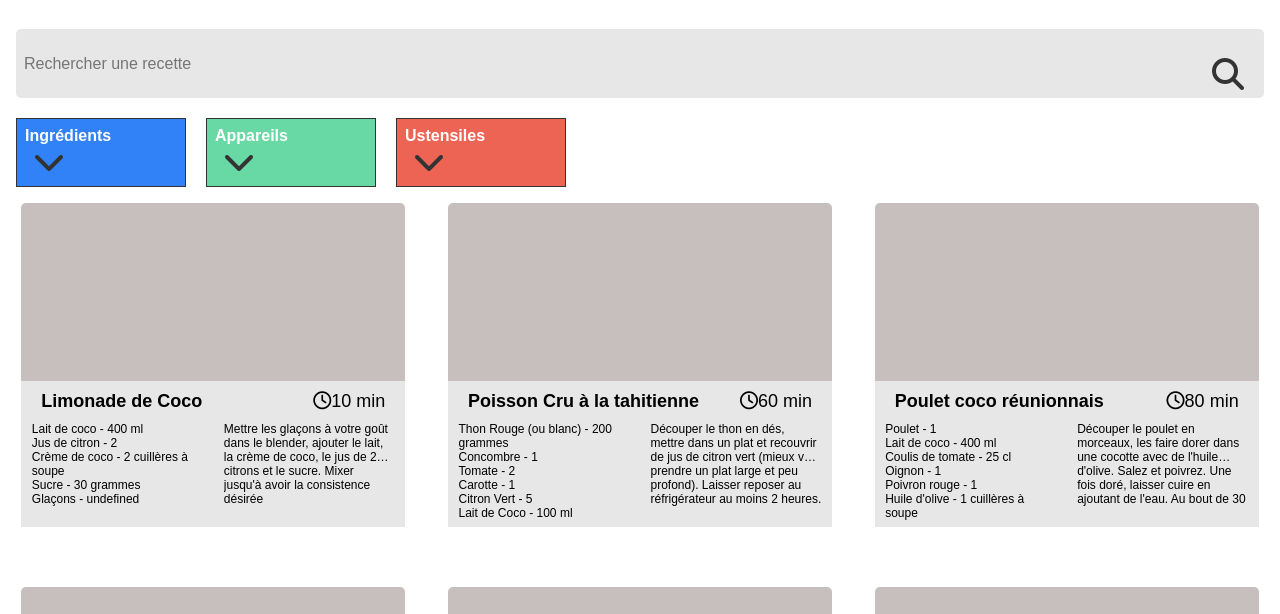
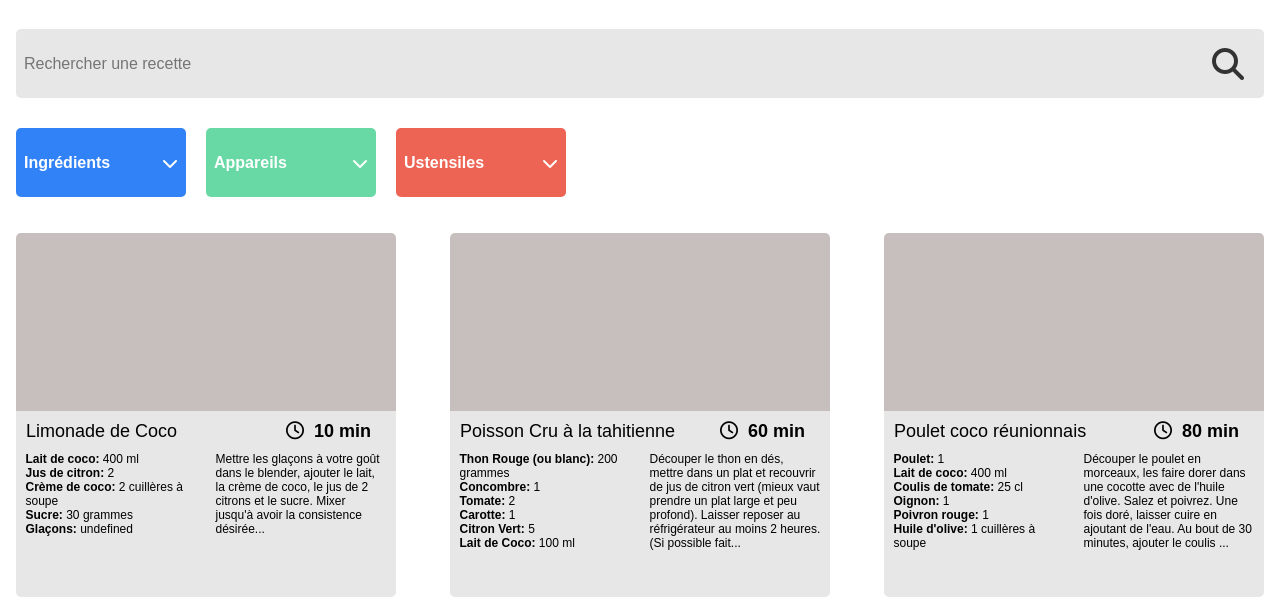
Before and after one commit to ElvisGalvez/Projet-7---Developpez-un-algorithme-de-recherche-en-JavaScript, a plain HTML site: page index.html in a window 1280 px wide. Shown: the part 107-721 px from the top of the page. Drawn offline with Linux system fonts and the light colour scheme.

Commit message:
front 90%

```diff
--- a/css/style.scss
+++ b/css/style.scss
@@ -48,7 +48,6 @@ header {
     height: 69px;
     border-radius: 5px;
     position: relative;
-    margin: 0px 0px 20px 0px;
 }
 
 .search i {
@@ -61,37 +60,47 @@ header {
     display: flex;
     padding: 0px 20px 0px 0px;
 }
-.menu_boxes{
-    display: flex;
+.menu_boxes {
+  display: flex;
+  margin: 30px 0px 20px 0px;
+}
+
+.menu_box {
+  border-radius: 5px;
+  padding: 0.5rem;
+  text-align: center;
+  display: flex;
+  align-items: center;
+  width: 170px;
+  height: 69px;
+  margin: 0px 20px 0px 0px;
 }
 
 .ingredients_menu_box {
-    background-color: #3282F7;
+  background-color: #3282F7;
 }
 
 .appliance_menu_box {
-    background-color: #68D9A4;
+  background-color: #68D9A4;
 }
 
 .ustensils_menu_box {
-    background-color: #ED6454;
+  background-color: #ED6454;
 }
 
-.search .menu_box {
-    border: 1px solid #333;
-    padding: 0.5rem;
-    text-align: center;
-    display: flex;
-    width: 170px;
-    height: 69px;
-    margin: 0px 20px 0px 0px;
+.menu_box h3 {
+  margin: 0;
+  font-size: 1rem;
+  color: white;
+  width: 100%;
+  display: flex;
+  align-items: center;
+  justify-content: space-between;
+  cursor: pointer;
 }
 
-
-.menu_box h3 {
-    margin-bottom: 0.5rem;
-    font-size: 1rem;
-    color: white;
+.menu_chevron {
+  margin-left: 5px;
 }
 
 // recipes
@@ -100,14 +109,15 @@ header {
     display: flex;
     flex-wrap: wrap;
     width: 100%;
-    justify-content: space-around;
+    justify-content: space-between;
+    padding: 0px 16px 0px 16px;
 }
 
 .recipe-card {
     display: flex;
     flex-direction: column;
     margin-bottom: 20px;
-    width: 30%;
+    width: 380px;
     height: 364px;
     border-radius: 5px;
   }
@@ -120,23 +130,33 @@ header {
 
   .recipe-card__details {
 background-color: #E7E7E7;
+height:186px;
+border-radius: 0px 0px 5px 5px;
   }
 
   .recipe-card__title-time {
     display: flex;
     justify-content: space-between;
     align-items: flex-start;
-    padding: 10px 20px 10px 20px;
+    padding: 10px 10px 10px 10px;
   }
 
   .recipe-card__title {
     font-size: 18px;
     max-width: 300px;
+    font-weight: 400;
   }
 
   .recipe-card__time {
   font-size: 18px;
+  font-weight: 700;
+  width: 100px;
 }
+
+.recipe-card__time i{
+  padding: 0px 10px 0px 0px;
+}
+
 .recipe-card__ingredients-description{
     display: flex;
     justify-content: space-around;
@@ -154,11 +174,7 @@ background-color: #E7E7E7;
 
   .recipe-card__description {
     font-size: 12px;
-    display: -webkit-box;
-  -webkit-box-orient: vertical;
-  -webkit-line-clamp: 3;
-  overflow: hidden;
-  text-overflow: ellipsis;
+
   width: 171px;
     height: 86px;
   }
--- a/index.html
+++ b/index.html
@@ -22,13 +22,13 @@
     </form>
     <div class="menu_boxes">
       <div class="ingredients_menu_box menu_box">
-            <h3>Ingrédients <i class="fas fa-chevron-down"></i></h3>
+        <h3>Ingrédients <span class="menu_chevron fas fa-chevron-down"></span></h3>
       </div>
       <div class="appliance_menu_box menu_box">
-            <h3>Appareils <i class="fas fa-chevron-down"></i></h3>
+        <h3>Appareils <span class="menu_chevron fas fa-chevron-down"></span></h3>
       </div>
       <div class="ustensils_menu_box menu_box">
-            <h3>Ustensiles <i class="fas fa-chevron-down"></i></h3>
+        <h3>Ustensiles <span class="menu_chevron fas fa-chevron-down"></span></h3>
       </div>
     </div>
   </section>
@@ -53,7 +53,6 @@
       </template>
 
   </section>
+  <script type="module" src="/scripts/index.js"></script>
 </body>
-
-<script type="module" src="/scripts/index.js"></script>
 </html>
--- a/scripts/index.js
+++ b/scripts/index.js
@@ -15,12 +15,12 @@ recipes.forEach(recipe => {
   timeElement.appendChild(timeIcon);
   timeElement.appendChild(timeText);
 
-  recipeCard.querySelector('.recipe-card__description').textContent = recipe.description;
+  recipeCard.querySelector('.recipe-card__description').textContent = `${recipe.description.slice(0, 200)}...`;
 
   const ingredientsList = recipeCard.querySelector('.recipe-card__ingredients');
   recipe.ingredients.forEach(ingredient => {
     const ingredientItem = document.createElement('li');
-    ingredientItem.textContent = `${ingredient.ingredient} - ${ingredient.quantity} ${ingredient.unit || ''}`;
+    ingredientItem.innerHTML = `<strong>${ingredient.ingredient}:</strong> ${ingredient.quantity} ${ingredient.unit || ''}`;
     ingredientsList.appendChild(ingredientItem);
   });
 
```
Also changed, not shown: css/style.css, 1 other file. Lines whose indentation alone changed are shown as unchanged.
